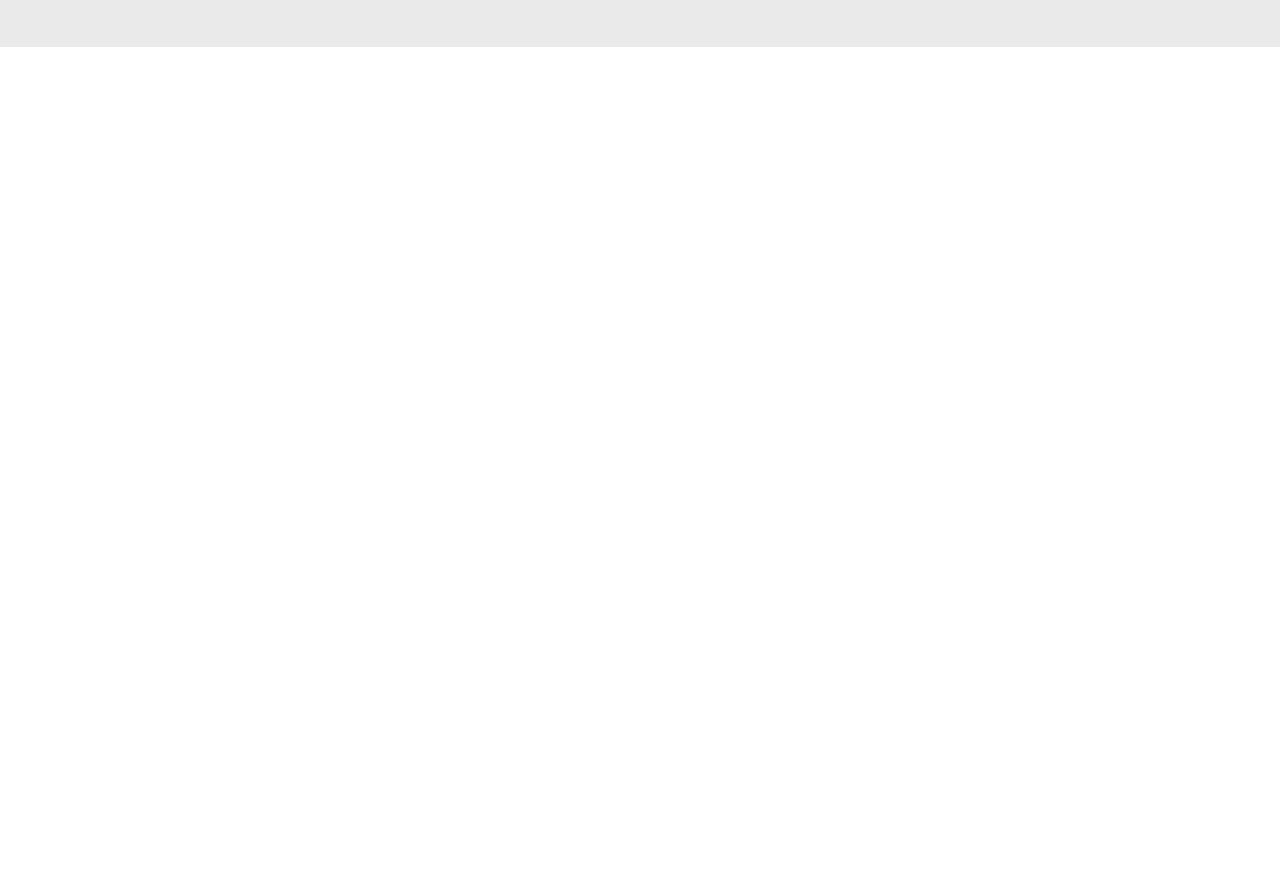
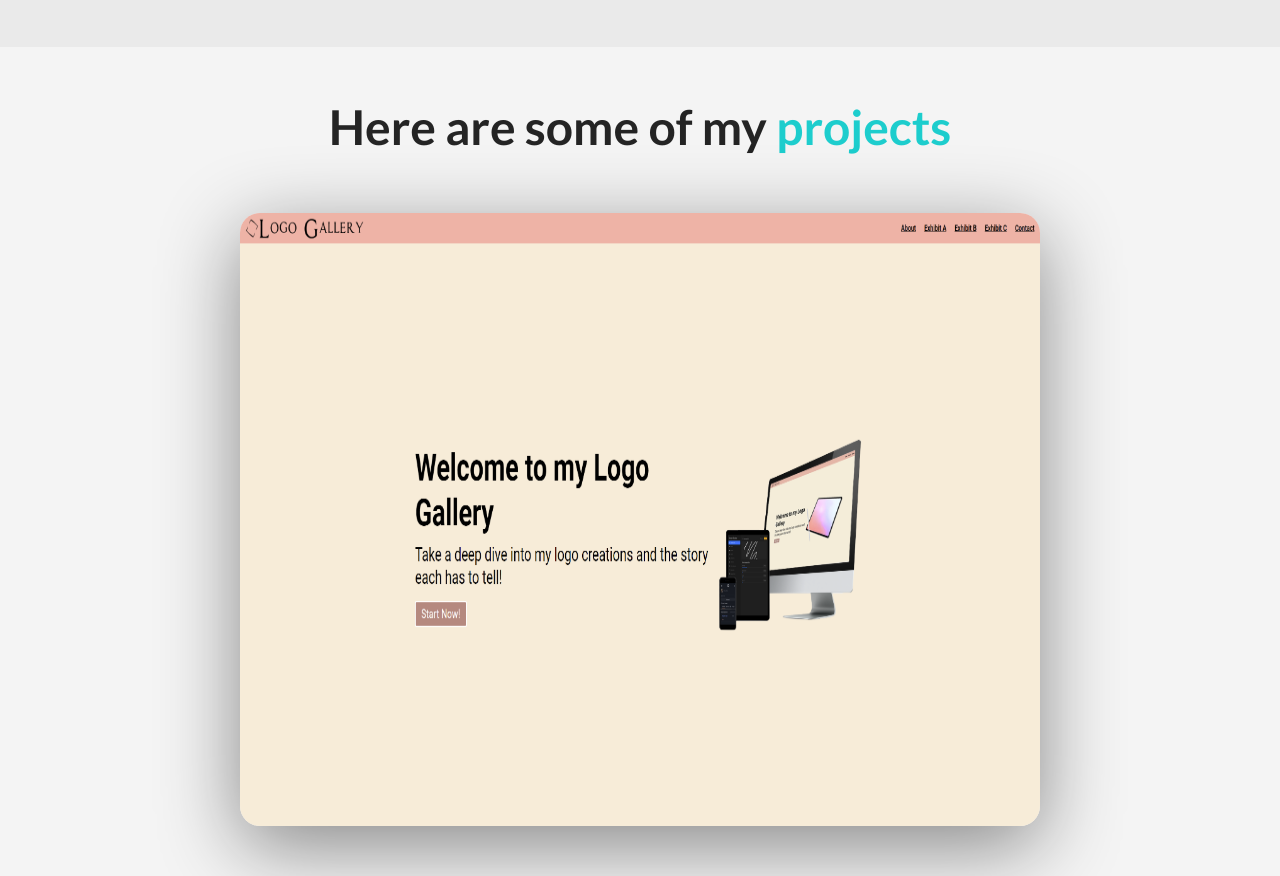
Before and after one commit to Moe-Zart/Mohamed-Zreikas-Draft-Portfolio, a plain HTML site: page index.html in a window 1280 px wide. Shown: the part 1582-2458 px from the top of the page. Before the commit the page ends 1629 px from the top, so only its background shows below. Drawn offline with Linux system fonts and the light colour scheme.

Commit message:
project addition

```diff
--- a/index.html
+++ b/index.html
@@ -120,5 +120,47 @@
         </div>
       </div>
     </section>
+    <section id="projects">
+      <div class="container">
+        <div class="row">
+          <h1>Here are some of my <span class="text-blue">projects</span></h1>
+          <ul class="project-list">
+            <li class="project">
+              <figure class="project-wrapper">
+                <img
+                  class="project-img"
+                  src="./assets/logo gallery project.png"
+                  alt=""
+                />
+                <div class="project-description">
+                  <h3>Logo Gallery project</h3>
+                  <h4>HTML, CSS</h4>
+                  <p>
+                    Lorem ipsum dolor sit amet consectetur adipisicing elit.
+                    Perferendis velit impedit odit beatae aspernatur accusamus
+                    iste repellat hic fugiat. Rem similique natus cum maxime
+                    quod unde quasi eum in totam!
+                  </p>
+                  <div class="project-description-links">
+                    <a
+                      href="https://github.com/Moe-Zart/Logo-Gallery-Website"
+                      target="_blank"
+                    >
+                      <i class="fab fa-github"></i>
+                    </a>
+                    <a
+                      href="https://github.com/Moe-Zart/Logo-Gallery-Website"
+                      target="_blank"
+                    >
+                      <i class="fas fa-link"></i>
+                    </a>
+                  </div>
+                </div>
+              </figure>
+            </li>
+          </ul>
+        </div>
+      </div>
+    </section>
   </body>
 </html>
--- a/styles.css
+++ b/styles.css
@@ -185,3 +185,39 @@ opacity: 0.6;
 .language-icon-img:hover .language-name {
 transform: scale(1);
 }
+#projects{
+  background-color: rgb(244, 244, 244);
+}
+.project-img{
+width: 100%;
+transition: all 500ms ease;
+}
+.project-wrapper{
+  box-shadow: 0 20px 80px rgba(0, 0, 0, 0.45);
+  border-radius: 20px;
+  overflow: hidden;
+  display: flex;
+  position: relative;
+}
+.project-wrapper:before{
+  content: "";
+  position: absolute;
+  top: 0;
+  left: 0;
+height: 100%;
+width: 100%;
+background-color: #1c1d25;
+opacity: 0;
+transition: 450ms ease;
+z-index: 2;
+}
+.project:hover .project-wrapper:before{
+  opacity: 0.7;
+}
+.project:hover .project-img{
+  transform: scale(1.07);
+  filter: blur(5px);
+}
+.project-list{
+  padding-top: 40px;
+}
```
Also changed, not shown: assets/logo gallery project.png (added).
